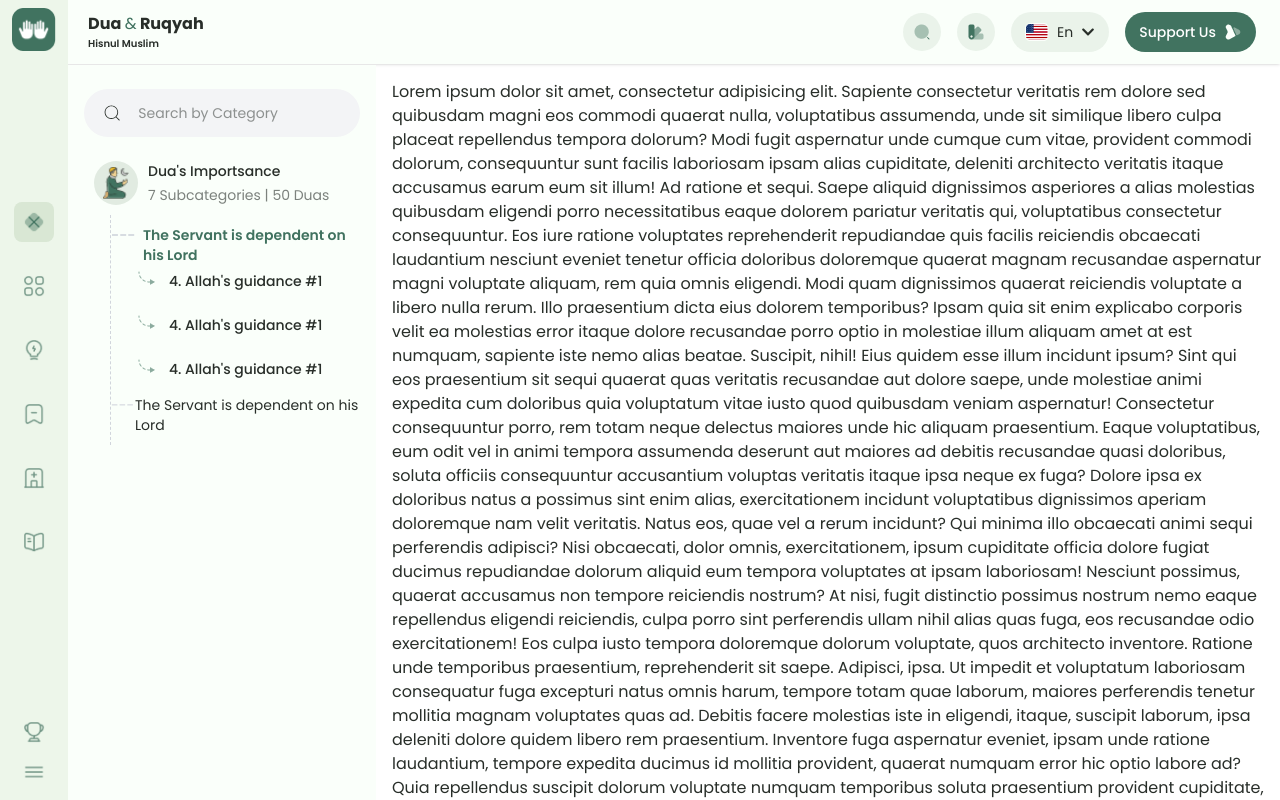
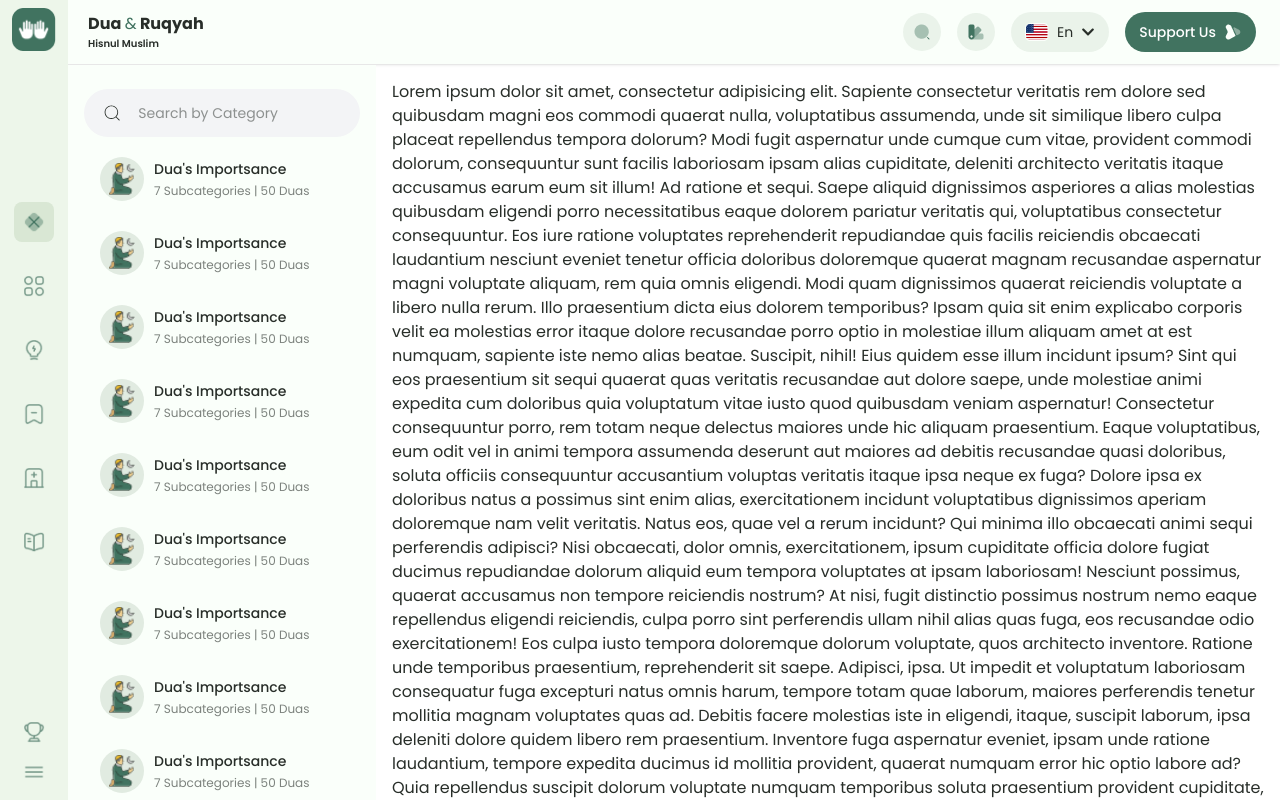
Before and after one commit to kazisadman/dua-project-client, a Next.js app: page /dua-categories/1 in a window 1280 px wide. Built offline with nearby package versions, Linux system fonts and the light colour scheme.

Commit message:
feat: add accordion functionality for Dua categories and nested subcategories

```diff
--- a/app/dua-categories/[category]/page.tsx
+++ b/app/dua-categories/[category]/page.tsx
@@ -5,7 +5,7 @@ import SettingsMobilePanel from "@/components/SettingsMobilePanel";
 
 const page = () => {
   return (
-    <div className="h-screen overflow-y-auto">
+    <div className="h-screen overflow-y-auto page-scrollbar">
       <div className="flex justify-between min-h-screen pt-16 lg:pl-17">
         <div className="show-lg">
           <DuaCategoryPanel />
--- a/app/globals.css
+++ b/app/globals.css
@@ -56,6 +56,14 @@
     @apply fixed inset-0 z-10 w-full h-screen transition-transform duration-300 transform lg:hidden md:w-77;
   }
 
+  .category-scrollbar::-webkit-scrollbar {
+    @apply w-2;
+  }
+
+  .category-scrollbar::-webkit-scrollbar-thumb {
+    @apply bg-gray-200 rounded-4xl;
+  }
+
   /* utils */
   .show-lg {
     @apply hidden lg:block;
@@ -75,6 +83,14 @@
   .slider::-moz-slider-thumb {
     @apply w-4 h-4 rounded-full bg-primary;
   }
+
+  .page-scrollbar::-webkit-scrollbar {
+    @apply w-2;
+  }
+
+  .page-scrollbar::-webkit-scrollbar-thumb {
+    @apply rounded-4xl bg-primary;
+  }
 }
 
 .progress-bar {
--- /dev/null
+++ b/components/CategoryAccordian.tsx
@@ -0,0 +1,61 @@
+"use client";
+
+import { useUIState } from "@/store/useUIStore";
+import Image from "next/image";
+import Link from "next/link";
+import SubCategoryAccordian from "./SubCategoryAccordian";
+
+interface props {
+  id: string;
+}
+
+const CategoryAccordian = ({ id }: props) => {
+  const { categoryAccordianId, toggleCategoryAccordian } = useUIState();
+
+  const openAccordian = categoryAccordianId === id;
+
+  return (
+    <div className="w-full space-y-2.5 px-4">
+      {/* category header */}
+      <Link
+        onClick={() => toggleCategoryAccordian(id)}
+        href={"/dua-categories/duas-importance"}
+        className="w-full flex-center gap-2.5"
+      >
+        <div className="justify-center rounded-full flex-center w-11 h-11 bg-category-icon">
+          <Image
+            src={"/category/group.png"}
+            alt="category-icon"
+            width={32}
+            height={32}
+            className="object-contain w-8 h-8"
+          />
+        </div>
+        <div className="space-y-1">
+          <p className="font-medium">Dua&apos;s Importsance</p>
+          <p className="text-xs font-normal text-subcategory-text">
+            7 Subcategories | 50 Duas
+          </p>
+        </div>
+      </Link>
+
+      {/* sub category title */}
+      <div
+        className={`w-full pl-3 overflow-hidden transition-all duration-300 ${openAccordian ? "max-h-full opacity-100" : "h-0 opacity-0"}`}
+      >
+        <div
+          className={`space-y-2.5 py-2.5 border-gray-300 border-dashed border-l`}
+        >
+          <SubCategoryAccordian id="1" />
+          <SubCategoryAccordian id="2" />
+        </div>
+      </div>
+      {/* {openAccordian ? (
+      ) : (
+        ""
+      )} */}
+    </div>
+  );
+};
+
+export default CategoryAccordian;
--- a/components/DuaCategoryPanel.tsx
+++ b/components/DuaCategoryPanel.tsx
@@ -1,16 +1,16 @@
 "use client";
 
-import Image from "next/image";
 import { CiSearch } from "react-icons/ci";
 import AsidePanelHeader from "./AsidePanelHeader";
 import { useUIState } from "@/store/useUIStore";
+import CategoryAccordian from "./CategoryAccordian";
 
 const DuaCategoryPanel = () => {
   const { toggleCategoryPanel } = useUIState();
 
   return (
     <section
-      className={`lg:sticky lg:top-16.25 aside-container category overflow-y-auto`}
+      className={`lg:sticky lg:top-16.25 aside-container category overflow-y-auto space-y-5 category-scrollbar`}
     >
       <div className="lg:hidden">
         <AsidePanelHeader
@@ -32,93 +32,20 @@ const DuaCategoryPanel = () => {
       </div>
 
       {/* category panel */}
-
-      <div className="w-full py-3.5 pl-2.5 space-y-2.5">
-        {/* category header */}
-        <div className="w-full flex-center gap-2.5">
-          <div className="justify-center rounded-full flex-center w-11 h-11 bg-category-icon">
-            <Image
-              src={"/category/group.png"}
-              alt="category-icon"
-              width={32}
-              height={32}
-              className="object-contain w-8 h-8"
-            />
-          </div>
-          <div className="space-y-1">
-            <p className="font-medium">Dua&apos;s Importsance</p>
-            <p className="font-normal text-subcategory-text">
-              7 Subcategories | 50 Duas
-            </p>
-          </div>
-        </div>
-
-        {/* sub category title */}
-        <div className="w-full pl-4">
-          <div className=" space-y-2.5 py-2.5 border-gray-300 border-dashed border-l">
-            <div className="pl-6">
-              <p className="relative pl-2 font-semibold text-primary">
-                The Servant is dependent on his Lord
-                <span className="absolute top-0 text-gray-300 -left-6">
-                  ---
-                </span>
-              </p>
-              {/* dua container */}
-              <div className="w-full h-full space-y-3">
-                {/* dua title */}
-                <div className="flex gap-2.5">
-                  <div className="flex w-6 h-6">
-                    <Image
-                      src={"/category/dua-arrow.png"}
-                      alt="arrow"
-                      width={24}
-                      height={24}
-                    />
-                  </div>
-                  <p className="py-1.5 font-medium">
-                    4. Allah&apos;s guidance #1
-                  </p>
-                </div>
-                {/* dua title */}
-                <div className="flex gap-2.5">
-                  <div className="flex w-6 h-6">
-                    <Image
-                      src={"/category/dua-arrow.png"}
-                      alt="arrow"
-                      width={24}
-                      height={24}
-                    />
-                  </div>
-                  <p className="py-1.5 font-medium">
-                    4. Allah&apos;s guidance #1
-                  </p>
-                </div>
-                {/* dua title */}
-                <div className="flex gap-2.5">
-                  <div className="flex w-6 h-6">
-                    <Image
-                      src={"/category/dua-arrow.png"}
-                      alt="arrow"
-                      width={24}
-                      height={24}
-                    />
-                  </div>
-                  <p className="py-1.5 font-medium">
-                    4. Allah&apos;s guidance #1
-                  </p>
-                </div>
-              </div>
-            </div>
-            <div className="pl-6">
-              <p className="relative">
-                The Servant is dependent on his Lord
-                <span className="absolute top-0 text-gray-300 -left-6">
-                  ---
-                </span>
-              </p>
-            </div>
-          </div>
-        </div>
+      <div className="space-y-5">
+        <CategoryAccordian id={"1"} />
+        <CategoryAccordian id={"2"} />
+        <CategoryAccordian id={"3"} />
+        <CategoryAccordian id={"4"} />
+        <CategoryAccordian id={"5"} />
+        <CategoryAccordian id={"6"} />
+        <CategoryAccordian id={"7"} />
+        <CategoryAccordian id={"2"} />
+        <CategoryAccordian id={"2"} />
+        <CategoryAccordian id={"2"} />
+        <CategoryAccordian id={"2"} />
+        <CategoryAccordian id={"2"} />
+        <CategoryAccordian id={"2"} />
       </div>
     </section>
   );
--- /dev/null
+++ b/components/SubCategoryAccordian.tsx
@@ -0,0 +1,72 @@
+import { useUIState } from "@/store/useUIStore";
+import Image from "next/image";
+import { useState } from "react";
+
+interface props {
+  id: string;
+}
+
+const SubCategoryAccordian = ({ id }: props) => {
+  const { subCategoryAccordianId, toggleSubCategoryAccordian } = useUIState();
+
+  const openAccordian = subCategoryAccordianId === id;
+
+  return (
+    <div className="pl-6">
+      <p
+        onClick={() => toggleSubCategoryAccordian(id)}
+        className="relative pb-3 pl-2 font-semibold cursor-pointer text-primary"
+      >
+        The Servant is dependent on his Lord
+        <span className="absolute top-0 text-gray-300 -left-6">---</span>
+      </p>
+      {/* dua container */}
+      {openAccordian ? (
+        <div className={`w-full h-full space-y-3`}>
+          {/* dua title */}
+          <div className="flex gap-2.5 cursor-pointer">
+            <div className="flex w-6 h-6">
+              <Image
+                src={"/category/dua-arrow.png"}
+                alt="arrow"
+                width={24}
+                height={24}
+              />
+            </div>
+            <p className="py-1.5 font-medium text-primary">
+              4. Allah&apos;s guidance #1
+            </p>
+          </div>
+          {/* dua title */}
+          <div className="flex gap-2.5">
+            <div className="flex w-6 h-6">
+              <Image
+                src={"/category/dua-arrow.png"}
+                alt="arrow"
+                width={24}
+                height={24}
+              />
+            </div>
+            <p className="py-1.5 font-medium">4. Allah&apos;s guidance #1</p>
+          </div>
+          {/* dua title */}
+          <div className="flex gap-2.5">
+            <div className="flex w-6 h-6">
+              <Image
+                src={"/category/dua-arrow.png"}
+                alt="arrow"
+                width={24}
+                height={24}
+              />
+            </div>
+            <p className="py-1.5 font-medium">4. Allah&apos;s guidance #1</p>
+          </div>
+        </div>
+      ) : (
+        ""
+      )}
+    </div>
+  );
+};
+
+export default SubCategoryAccordian;
--- a/store/useUIStore.ts
+++ b/store/useUIStore.ts
@@ -6,15 +6,39 @@ interface UIState {
 
   isCategoryPanelOpen: boolean;
   toggleCategoryPanel: () => void;
+
+  categoryAccordianId: string | null;
+  toggleCategoryAccordian: (id: string) => void;
+
+  subCategoryAccordianId: string | null;
+  toggleSubCategoryAccordian: (id: string) => void;
 }
 
 export const useUIState = create<UIState>((set) => ({
   isSettingOpen: false,
   isCategoryPanelOpen: false,
+  categoryAccordianId: null,
+  subCategoryAccordianId: null,
 
   toggleSettings: () =>
-    set((state) => ({ isSettingOpen: !state.isSettingOpen,isCategoryPanelOpen:false })),
+    set((state) => ({
+      isSettingOpen: !state.isSettingOpen,
+      isCategoryPanelOpen: false,
+    })),
 
   toggleCategoryPanel: () =>
-    set((state) => ({ isCategoryPanelOpen: !state.isCategoryPanelOpen,isSettingOpen:false })),
+    set((state) => ({
+      isCategoryPanelOpen: !state.isCategoryPanelOpen,
+      isSettingOpen: false,
+    })),
+
+  toggleCategoryAccordian: (id) =>
+    set((state) => ({
+      categoryAccordianId: (state.categoryAccordianId = id),
+    })),
+
+  toggleSubCategoryAccordian: (id) =>
+    set((state) => ({
+      subCategoryAccordianId: state.subCategoryAccordianId === id ? null : id,
+    })),
 }));
```
